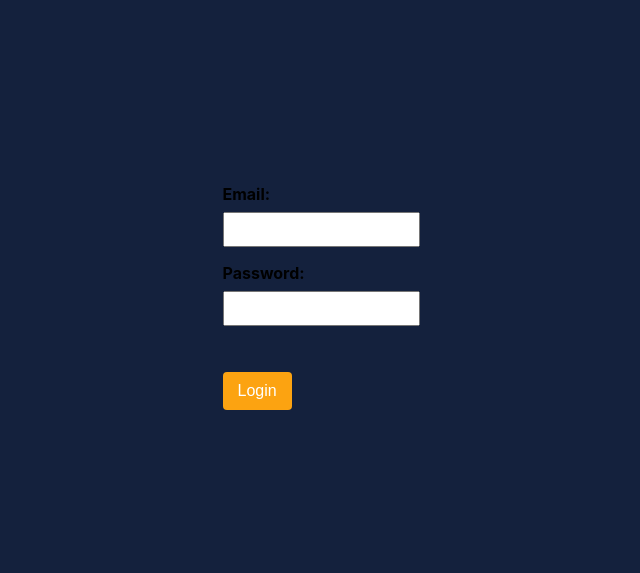
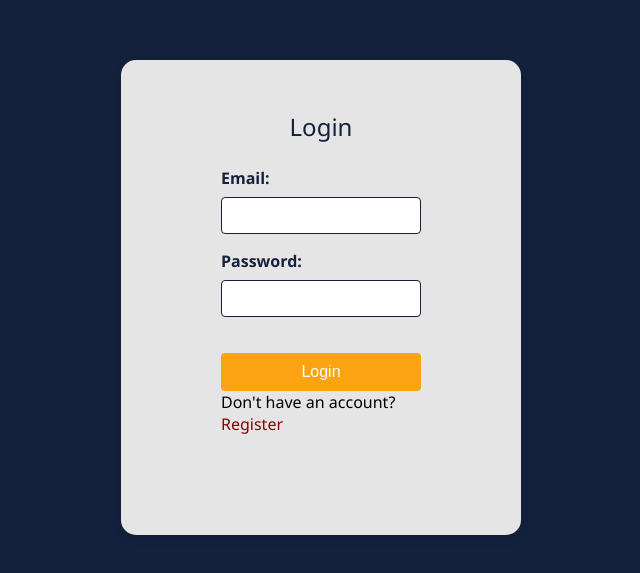
Before and after one commit to biancabelea/study-hub, a React (Create React App) app in the folder study-hub/: page /login in a window 1280 px wide. Shown: the part 103-676 px from the top of the page, without its empty margins (319-959 px from the left). Built offline with nearby package versions, Linux system fonts and the light colour scheme.

Commit message:
style login

```diff
--- /dev/null
+++ b/study-hub/src/components/Login.css
@@ -0,0 +1,80 @@
+/* Login.css */
+
+:root {
+    --white: #ffffff;
+    --grey: #e5e5e5;
+    --orange: #fca311;
+    --dark-blue: #14213d;
+    --black: #000000;
+}
+
+* {
+    margin: 0;
+    padding: 0;
+    box-sizing: border-box;
+}
+
+body,
+html {
+    height: 100%;
+    background-color: var(--dark-blue);
+    display: flex;
+    justify-content: center;
+    align-items: center;
+    font-family: 'Segoe UI', Tahoma, Geneva, Verdana, sans-serif;
+}
+
+.login-form {
+    background-color: var(--grey);
+    border-radius: 15px;
+    box-shadow: 0px 4px 10px rgba(0, 0, 0, 0.1);
+    display: flex;
+    flex-direction: column;
+    max-width: 400px;
+    width: 100%;
+    padding: 50px 100px 100px 100px;
+    justify-content: center;
+}
+
+.title {
+    font-size: 24px;
+    color: var(--dark-blue);
+    margin-bottom: 24px;
+    text-align: center;
+}
+
+label {
+    color: var(--dark-blue);
+    margin-bottom: 8px;
+}
+
+input[type="email"],
+input[type="password"] {
+    width: 100%;
+    padding: 10px;
+    margin-bottom: 16px;
+    border: 1px solid var(--dark-blue);
+    border-radius: 4px;
+}
+
+button {
+    background-color: var(--orange);
+    color: var(--white);
+    padding: 10px 15px;
+    border: none;
+    border-radius: 4px;
+    cursor: pointer;
+    font-size: 16px;
+    margin-top: 20px;
+    transition: background-color 0.2s ease-in-out;
+}
+
+button:hover {
+    background-color: var(--dark-blue);
+    color: var(--white);
+}
+
+.redirect{
+    cursor: pointer;
+    color: darkred;
+}
--- a/study-hub/src/components/Login.tsx
+++ b/study-hub/src/components/Login.tsx
@@ -1,5 +1,7 @@
 import React, { useState } from 'react';
 import { login } from '../api/authAPI';
+import './Login.css'
+import { useNavigate} from "react-router-dom";
 
 const Login = () => {
     const [email, setEmail] = useState('');
@@ -10,15 +12,19 @@ const Login = () => {
         try {
             const data = await login(email, password);
             console.log(data);
-            // Handle login success here
         } catch (error) {
-            console.error(error);
-            // Handle login error here
-        }
+            console.error(error);}
     };
 
+    const navigate = useNavigate();
+    const handleLoginClick = () => {
+        navigate('/register');
+    }
+
     return (
-        <form onSubmit={handleSubmit}>
+        <div className="login-form-container">
+            <form className="login-form" onSubmit={handleSubmit}>
+                <div className="title">Login</div>
                 <div>
                     <label htmlFor="email">Email:</label>
                     <input
@@ -40,7 +46,12 @@ const Login = () => {
                     />
                 </div>
                 <button type="submit">Login</button>
+                <div>
+                    Don't have an account?
+                    <a className= "redirect" onClick={() => handleLoginClick()}> Register</a>
+                </div>
             </form>
+        </div>
     );
 };
 
```
Lines whose indentation alone changed are shown as unchanged.
